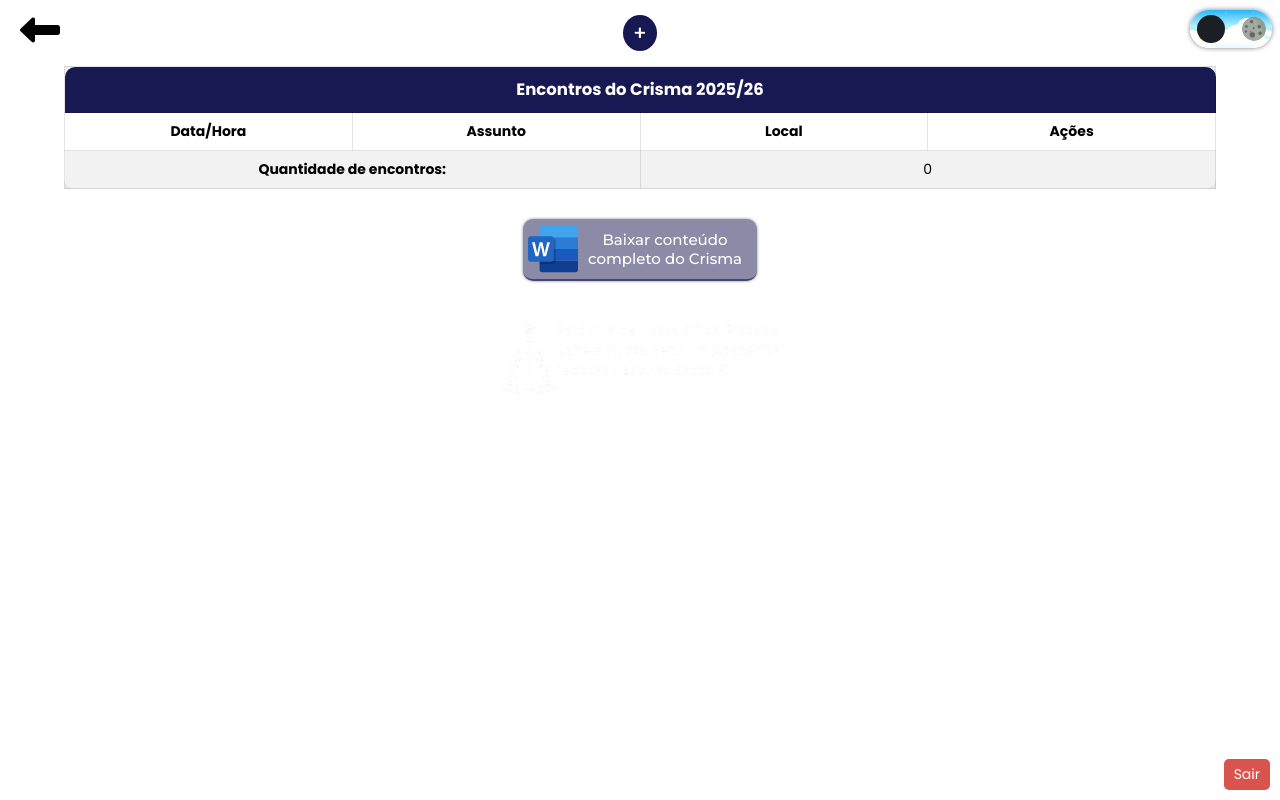
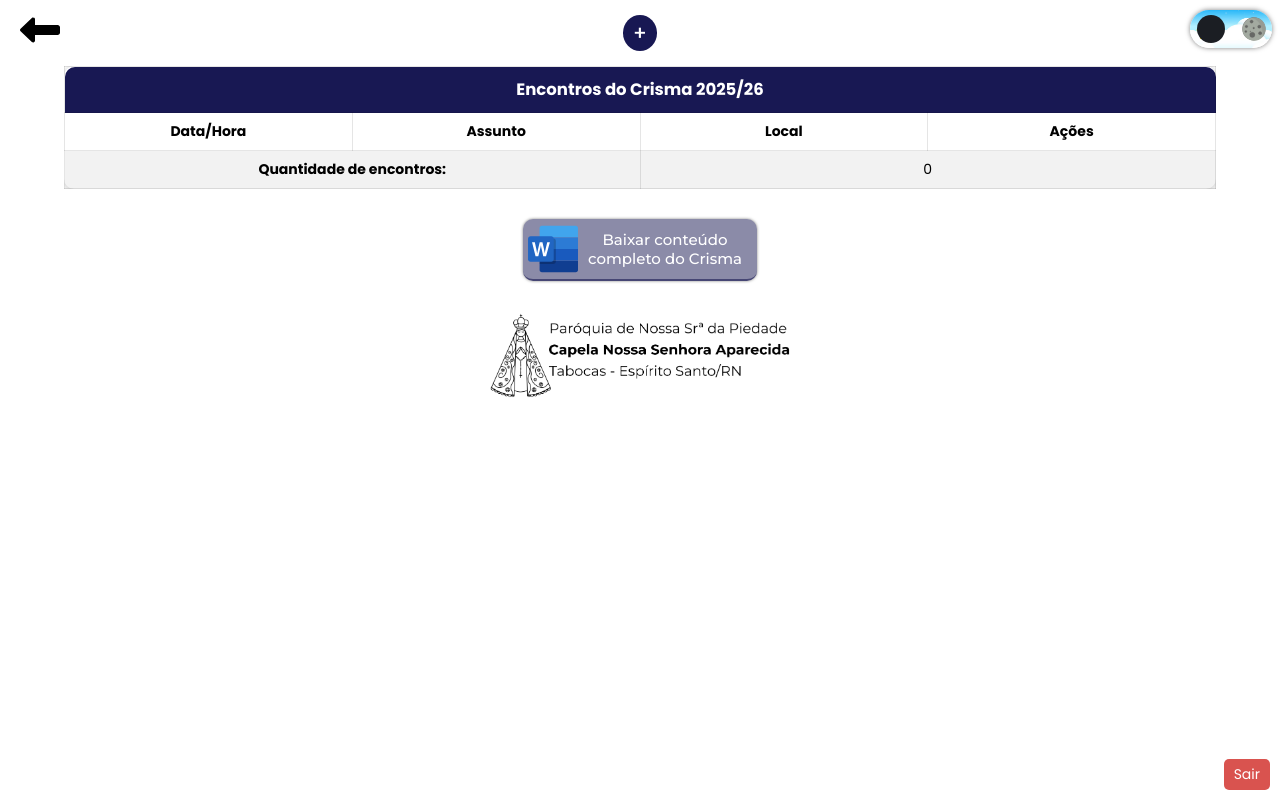
Before and after one commit to aniversariogo/crisma, a website: page assets/pages/encontros.html in a window 1280 px wide. Drawn offline with Linux system fonts and the light colour scheme; no server answers; sample sign-in values are in the browser's storage; a web font is replaced by a local one.

Commit message:
Update encontros.html

```diff
--- a/assets/pages/encontros.html
+++ b/assets/pages/encontros.html
@@ -76,10 +76,11 @@
   </a>
 
   <footer>
-    <img src="/assets/images/logo-capela.png" alt="logo-capela" class="logo-capela">
+    <img src="/assets/images/capela-dark.png" alt="logo-capela" class="logo-capela" id="logoCapela">
   </footer>
 
   <script src="/assets/scripts/script.js"></script>
 </body>
 
+
 </html>
```
